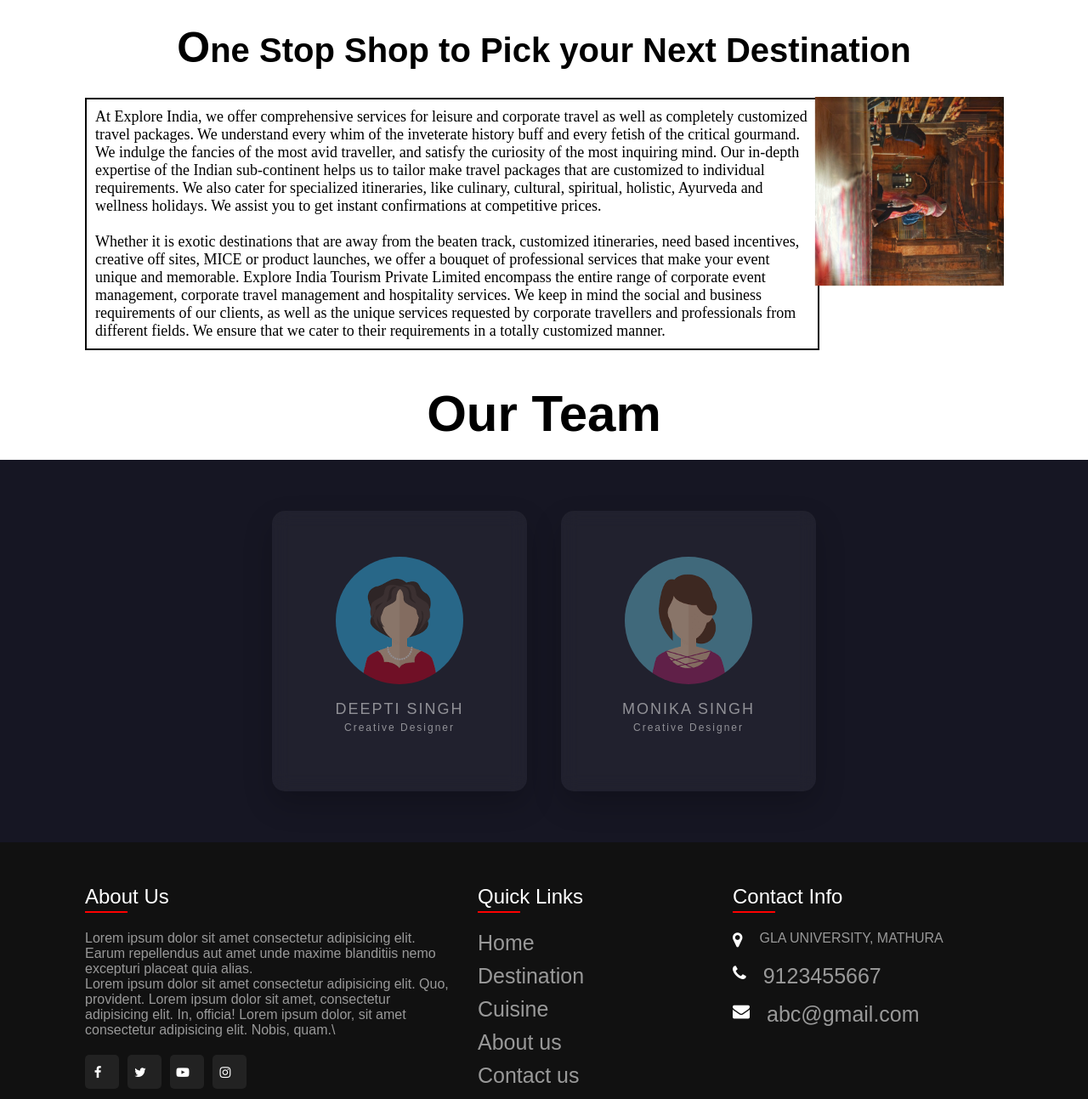
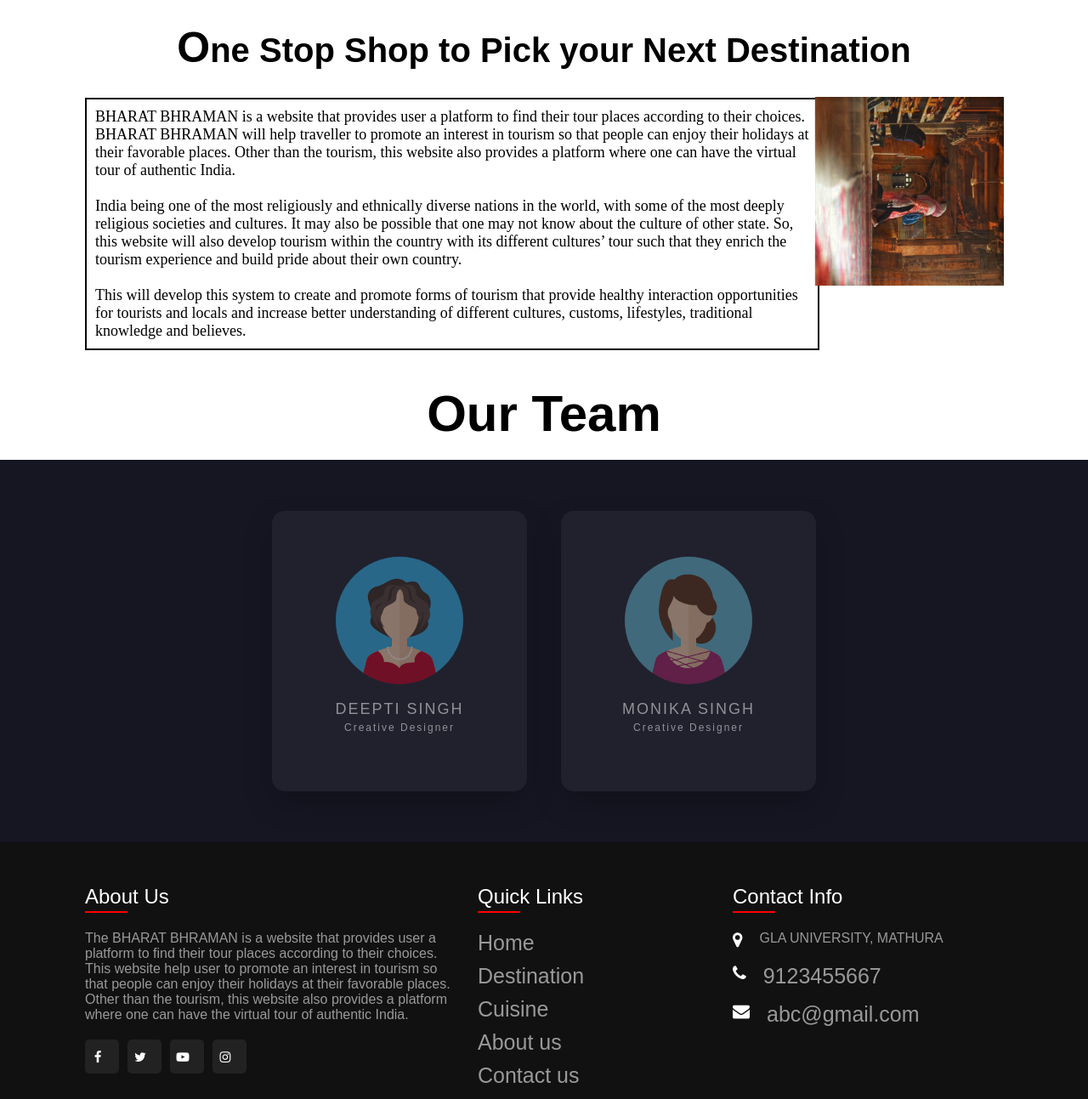
Before and after one commit to monika4701/Fullstack-Project, a plain HTML site: page linked_pages/aboutus.html in a window 1280 px wide. Shown: the part 943-2236 px from the top of the page at 85% size. Drawn offline with Linux system fonts and the light colour scheme.

Commit message:
ABOUT WEBSITE UPDATED

```diff
--- a/linked_pages/aboutus.html
+++ b/linked_pages/aboutus.html
@@ -73,10 +73,25 @@
           </div>
         </div>
       </div>
-      <p>At Explore India, we offer comprehensive services for leisure and corporate travel as well as completely customized travel packages. We understand every whim of the inveterate history buff and every fetish of the critical gourmand. We indulge the fancies of the most avid traveller, and satisfy the curiosity of the most inquiring mind. Our in-depth expertise of the Indian sub-continent helps us to tailor make travel packages that are customized to individual requirements. We also cater for specialized itineraries, like culinary, cultural, spiritual, holistic, Ayurveda and wellness holidays. We assist you to get instant confirmations at competitive prices.
+      <p>BHARAT BHRAMAN is a website that provides user a platform to find
+        their tour places according to their choices. BHARAT BHRAMAN will help traveller to
+        promote an interest in tourism so that people can enjoy their holidays at
+        their favorable places. Other than the tourism, this website also provides
+        a platform where one can have the virtual tour of authentic India.
       <br>
       <br>
-      Whether it is exotic destinations that are away from the beaten track, customized itineraries, need based incentives, creative off sites, MICE or product launches, we offer a bouquet of professional services that make your event unique and memorable. Explore India Tourism Private Limited encompass the entire range of corporate event management, corporate travel management and hospitality services. We keep in mind the social and business requirements of our clients, as well as the unique services requested by corporate travellers and professionals from different fields. We ensure that we cater to their requirements in a totally customized manner. </p>
+      India being one of the most religiously and
+ethnically diverse nations in the world, with some of the most deeply
+religious societies and cultures. It may also be possible that one may not
+know about the culture of other state. So, this website will also develop
+tourism within the country with its different cultures’ tour such that they
+enrich the tourism experience and build pride about their own country.
+<br>
+<br>
+This will develop this system to create and promote forms of
+tourism that provide healthy interaction opportunities for tourists and
+locals and increase better understanding of different cultures, customs,
+lifestyles, traditional knowledge and believes.</p>
 
 </article>
 <div class="header">
@@ -141,12 +156,16 @@
     <br>
     <br>
     <br>
-    <p>Lorem ipsum dolor sit amet consectetur adipisicing elit. Earum repellendus aut amet unde maxime blanditiis nemo excepturi placeat quia alias.
-        <br>
-        Lorem ipsum dolor sit amet consectetur adipisicing elit. Quo, provident.
-        Lorem ipsum dolor sit amet, consectetur adipisicing elit. In, officia!
-        Lorem ipsum dolor, sit amet consectetur adipisicing elit. Nobis, quam.\
-    </p>
+    <P>The BHARAT BHRAMAN is a website that provides user a platform to find
+            their tour places according to their choices.
+            <br>
+            This website help user to
+            promote an interest in tourism so that people can enjoy their holidays at
+            their favorable places. Other than the tourism, this website also provides
+            a platform where one can have the virtual tour of authentic India.
+
+
+        </p>
 
    <ul class="footer-sci">
        <li><a href="#"><i class="fa fa-facebook" ></i></a></li>
@@ -161,9 +180,9 @@
       <br>
       <br>
       <ul>
-          <li><a href="#">Home</a></li>
-          <li><a href="#">Destination</a></li>
-          <li><a href="#">Cuisine</a></li>
+          <li><a href="../index.html">Home</a></li>
+          <li><a href="../linked_pages/destination.html">Destination</a></li>
+          <li><a href="../linked_pages/cuisine.html">Cuisine</a></li>
           <li><a href="#">About us</a></li>
           <li><a href="#">Contact us</a></li>
       </ul>
```
Also changed, not shown: index.html (+16 -8 lines).
